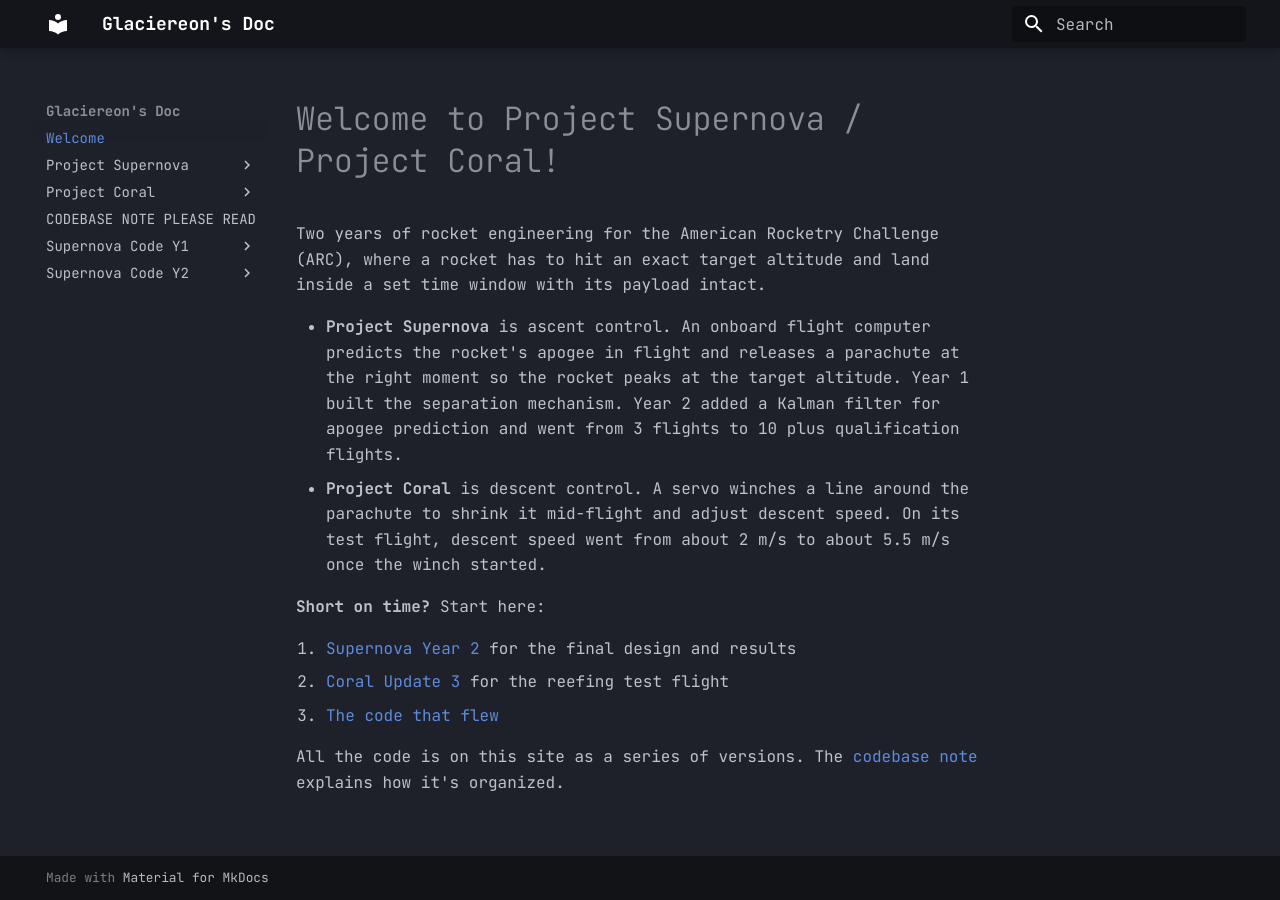
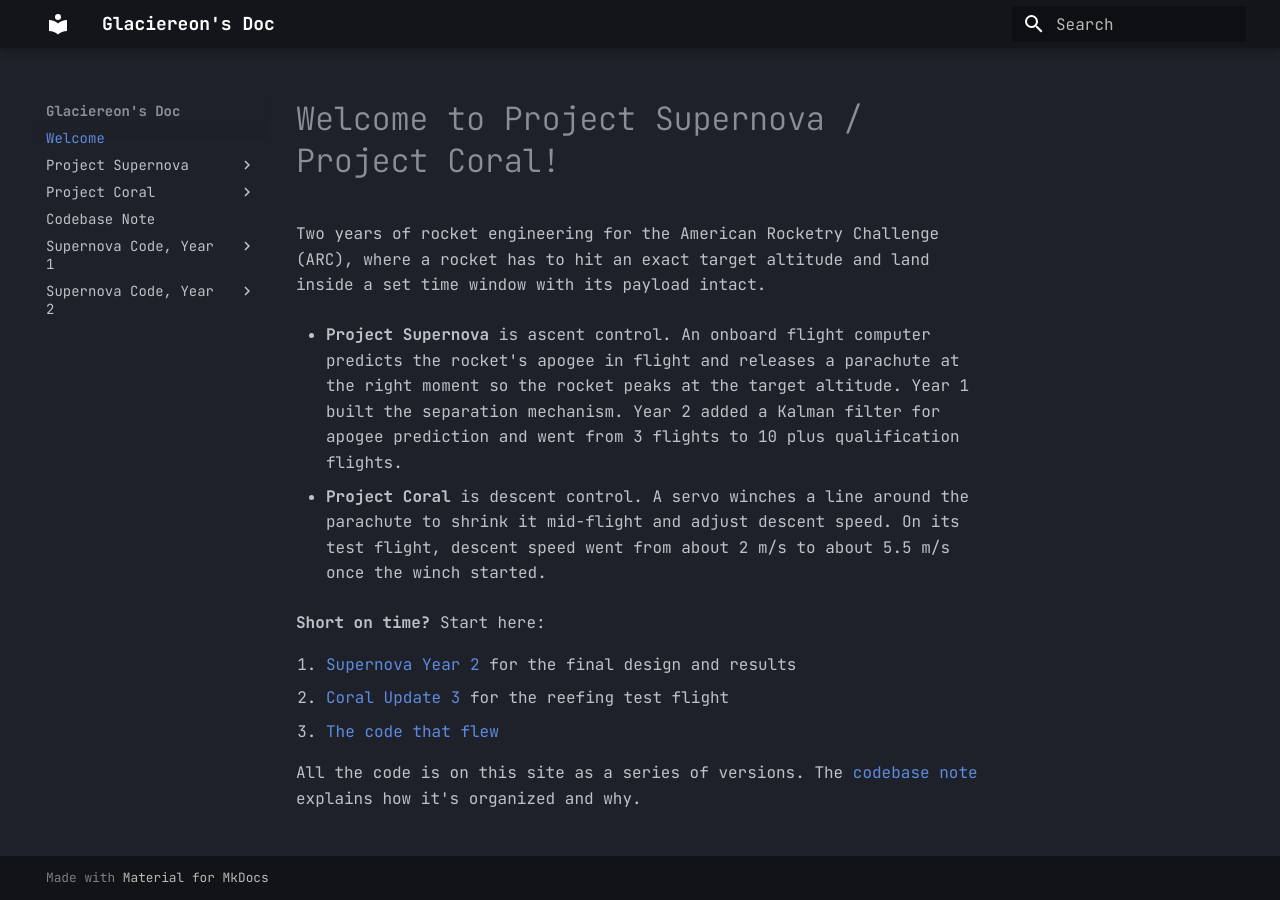
Before and after one commit to Glaciereon/supernovaARC, an MkDocs documentation site: the page built from docs/index.md, in a window 1280 px wide. Built offline with MkDocs 1.6.1 and Material for MkDocs 9.7.7, drawn with Linux system fonts in a browser that asks for light colours; some of the changed lines change nothing that is shown.

Commit message:
added more descriptive tab names

```diff
--- a/docs/index.md
+++ b/docs/index.md
@@ -3,6 +3,7 @@
 Two years of rocket engineering for the American Rocketry Challenge (ARC), where a rocket has to hit an exact target altitude and land inside a set time window with its payload intact.
 
 - **Project Supernova** is ascent control. An onboard flight computer predicts the rocket's apogee in flight and releases a parachute at the right moment so the rocket peaks at the target altitude. Year 1 built the separation mechanism. Year 2 added a Kalman filter for apogee prediction and went from 3 flights to 10 plus qualification flights.
+
 - **Project Coral** is descent control. A servo winches a line around the parachute to shrink it mid-flight and adjust descent speed. On its test flight, descent speed went from about 2 m/s to about 5.5 m/s once the winch started.
 
 **Short on time?** Start here:
@@ -11,4 +12,4 @@ Two years of rocket engineering for the American Rocketry Challenge (ARC), where
 2. [Coral Update 3](coral/thirdupdate.md) for the reefing test flight
 3. [The code that flew](code/supernovasecondyear/v10bailout.md)
 
-All the code is on this site as a series of versions. The [codebase note](code/codebase.md) explains how it's organized.
+All the code is on this site as a series of versions. The [codebase note](code/codebase.md) explains how it's organized and why.
--- a/mkdocs.yml
+++ b/mkdocs.yml
@@ -17,35 +17,35 @@ theme:
 nav:
   - Welcome: index.md
   - Project Supernova:
-    - Year 1: supernova/supernovayear1.md
-    - Year 2: supernova/supernovayear2.md
+      - Year 1: supernova/supernovayear1.md
+      - Year 2: supernova/supernovayear2.md
   - Project Coral:
       - Update 1: coral/firstupdate.md
       - Update 2: coral/secondupdate.md
       - Update 3: coral/thirdupdate.md
       - Next Steps: coral/nextsteps.md
-  - CODEBASE NOTE PLEASE READ: code/codebase.md
-  - Supernova Code Y1:
-      - v1: code/supernovafirstyear/e01.md
-      - v2: code/supernovafirstyear/e02.md
-      - v3: code/supernovafirstyear/e03.md
-      - v4: code/supernovafirstyear/e04.md
-      - v5: code/supernovafirstyear/e05.md
-      - v6: code/supernovafirstyear/e06.md
-      - v7: code/supernovafirstyear/e07.md
-      - v8: code/supernovafirstyear/e08.md
-      - v9: code/supernovafirstyear/e09.md
-  - Supernova Code Y2:
-      - supernovav1: code/supernovasecondyear/supernovav1.md
-      - supernovafakedatasim: code/supernovasecondyear/supernovafakedatasim.md
-      - teensysdstates: code/supernovasecondyear/teensysdstates.md
-      - menulogging: code/supernovasecondyear/menulogging.md
-      - v5ishcleanup: code/supernovasecondyear/v5ishcleanup.md
-      - kalmanbluetooth: code/supernovasecondyear/kalmanbluetooth.md
-      - v7kalmanrework: code/supernovasecondyear/v7kalmanrework.md
-      - v8kalmanconstants: code/supernovasecondyear/v8kalmanconstants.md
-      - v9csvlogging: code/supernovasecondyear/v9csvlogging.md
-      - v10bailout: code/supernovasecondyear/v10bailout.md
+  - Codebase Note: code/codebase.md
+  - Supernova Code, Year 1:
+      - Lists scratch file: code/supernovafirstyear/e01.md
+      - Two functions, recursive: code/supernovafirstyear/e02.md
+      - Height replay sim, AI-assisted: code/supernovafirstyear/e03.md
+      - Apollo new final: code/supernovafirstyear/e04.md
+      - While-loop predictor: code/supernovafirstyear/e05.md
+      - Replay sim, 5-sample velocity: code/supernovafirstyear/e06.md
+      - Apollo v2 final: code/supernovafirstyear/e07.md
+      - EEPROM data reset: code/supernovafirstyear/e08.md
+      - EEPROM data extraction: code/supernovafirstyear/e09.md
+  - Supernova Code, Year 2:
+      - v1 - rolling list restart: code/supernovasecondyear/supernovav1.md
+      - v2 - fake data drag sim: code/supernovasecondyear/supernovafakedatasim.md
+      - v3 - Teensy, SD, states: code/supernovasecondyear/teensysdstates.md
+      - v4 - startup menu, logging: code/supernovasecondyear/menulogging.md
+      - v5 - setup cleanup: code/supernovasecondyear/v5ishcleanup.md
+      - v6 - Kalman + bluetooth implementation: code/supernovasecondyear/kalmanbluetooth.md
+      - v7 - Kalman per cycle: code/supernovasecondyear/v7kalmanrework.md
+      - v8 - tuned constants: code/supernovasecondyear/v8kalmanconstants.md
+      - v9 - CSV data logging: code/supernovasecondyear/v9csvlogging.md
+      - v10 - bailout (code used at launch): code/supernovasecondyear/v10bailout.md
 
 plugins:
   - search
```
Also changed, not shown: site/index.html, site/search/search_index.json, site/supernova/supernovayear2/index.html.
